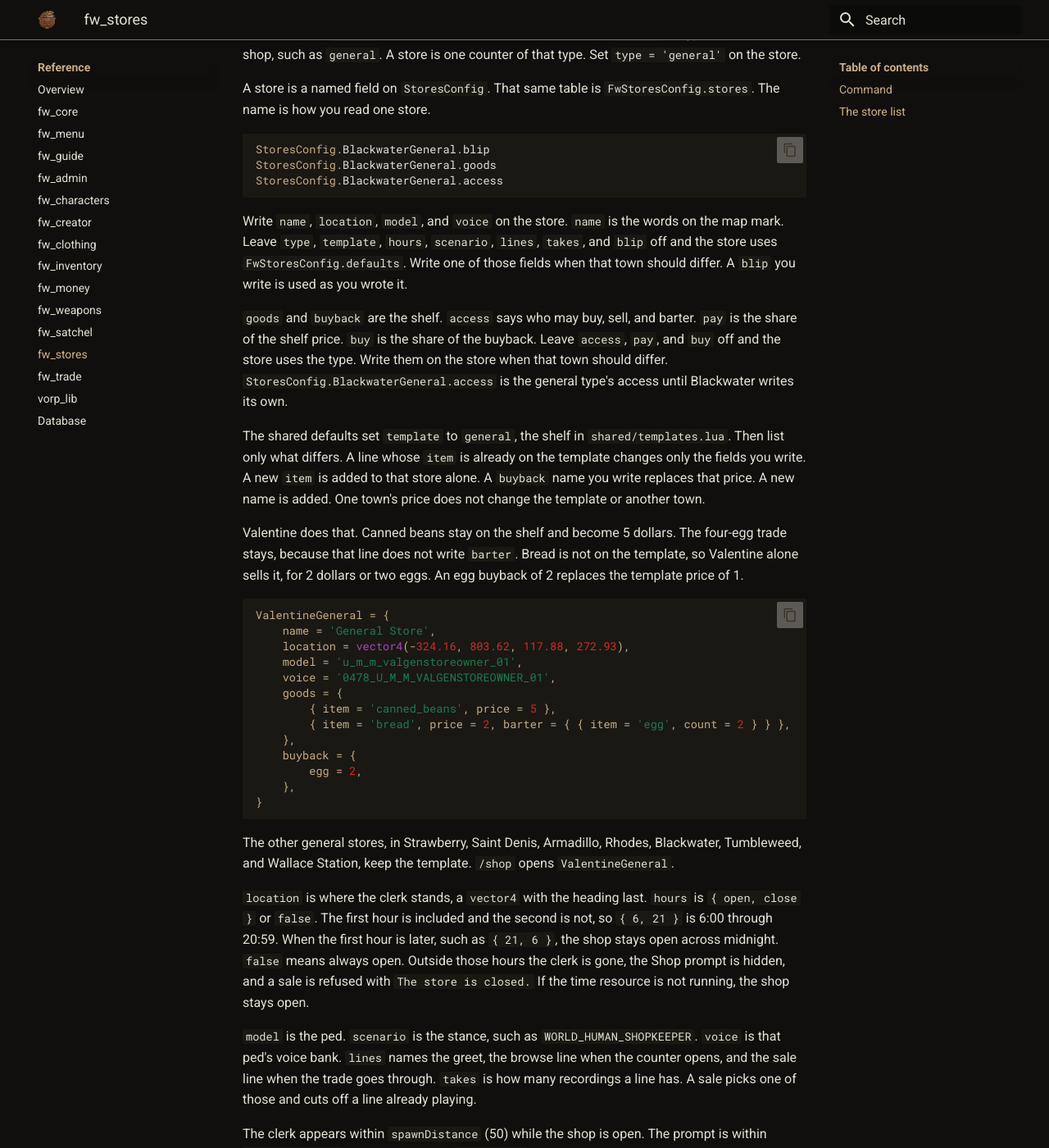
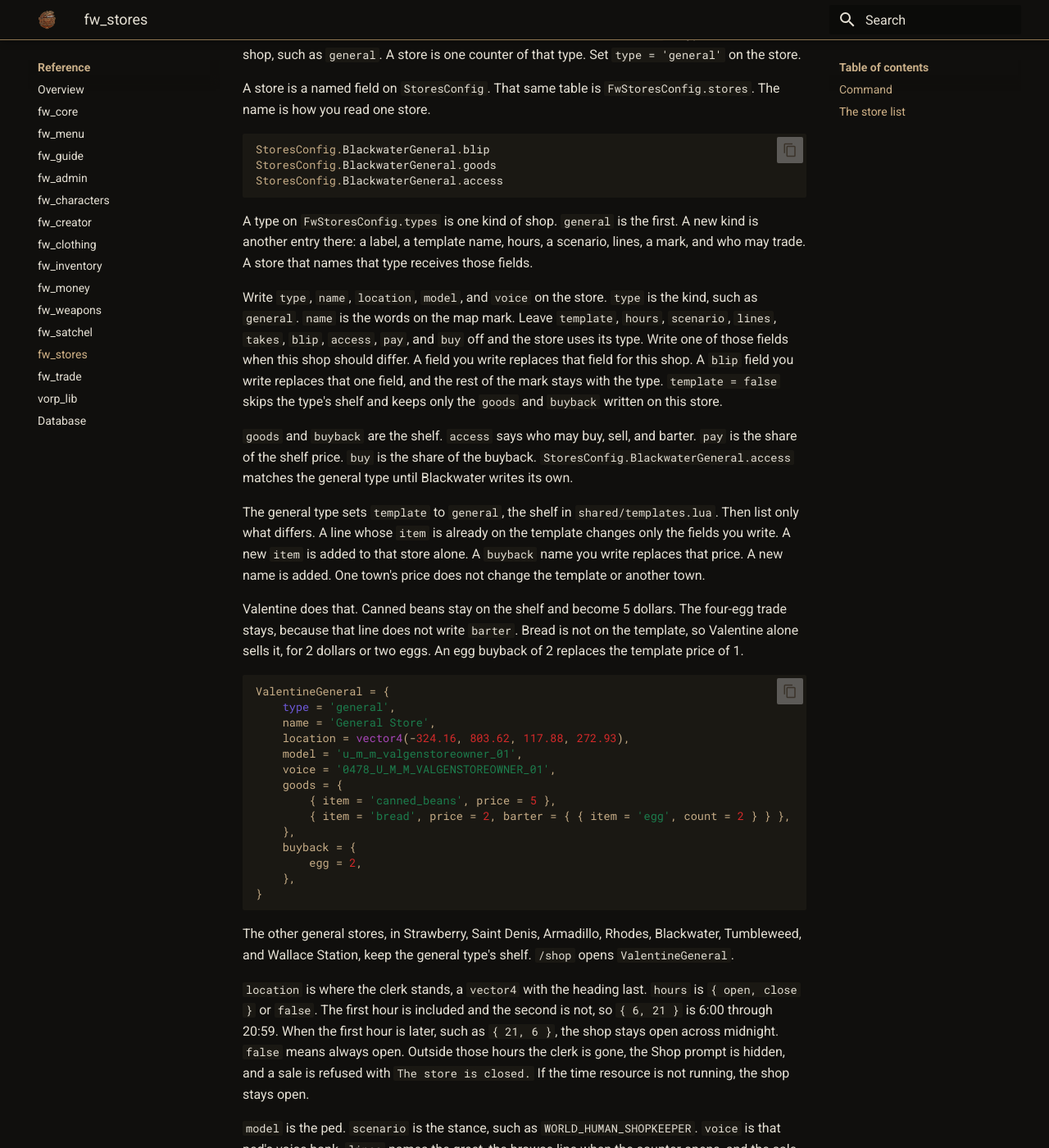
Before and after one commit to Benality/fw-framework-docs, an MkDocs documentation site: the page built from content/fw-stores.md, in a window 1280 px wide and 1400 px high, scrolled down 2334 px. Shown: the whole window at 82% size. Built offline with MkDocs 1.6.1 and Material for MkDocs 9.7.7, drawn with Linux system fonts in a browser that asks for light colours; some of the changed text lies outside the part shown.

Commit message:
Tell the reader a store names a type and can replace any of that type's fields.
Co-authored-by: Cursor <cursoragent@cursor.com>

````diff
--- a/content/fw-stores.md
+++ b/content/fw-stores.md
@@ -46,16 +46,19 @@ StoresConfig.BlackwaterGeneral.goods
 StoresConfig.BlackwaterGeneral.access
 ```
 
-Write `name`, `location`, `model`, and `voice` on the store. `name` is the words on the map mark. Leave `type`, `template`, `hours`, `scenario`, `lines`, `takes`, and `blip` off and the store uses `FwStoresConfig.defaults`. Write one of those fields when that town should differ. A `blip` you write is used as you wrote it.
+A type on `FwStoresConfig.types` is one kind of shop. `general` is the first. A new kind is another entry there: a label, a template name, hours, a scenario, lines, a mark, and who may trade. A store that names that type receives those fields.
 
-`goods` and `buyback` are the shelf. `access` says who may buy, sell, and barter. `pay` is the share of the shelf price. `buy` is the share of the buyback. Leave `access`, `pay`, and `buy` off and the store uses the type. Write them on the store when that town should differ. `StoresConfig.BlackwaterGeneral.access` is the general type's access until Blackwater writes its own.
+Write `type`, `name`, `location`, `model`, and `voice` on the store. `type` is the kind, such as `general`. `name` is the words on the map mark. Leave `template`, `hours`, `scenario`, `lines`, `takes`, `blip`, `access`, `pay`, and `buy` off and the store uses its type. Write one of those fields when this shop should differ. A field you write replaces that field for this shop. A `blip` field you write replaces that one field, and the rest of the mark stays with the type. `template = false` skips the type's shelf and keeps only the `goods` and `buyback` written on this store.
 
-The shared defaults set `template` to `general`, the shelf in `shared/templates.lua`. Then list only what differs. A line whose `item` is already on the template changes only the fields you write. A new `item` is added to that store alone. A `buyback` name you write replaces that price. A new name is added. One town's price does not change the template or another town.
+`goods` and `buyback` are the shelf. `access` says who may buy, sell, and barter. `pay` is the share of the shelf price. `buy` is the share of the buyback. `StoresConfig.BlackwaterGeneral.access` matches the general type until Blackwater writes its own.
+
+The general type sets `template` to `general`, the shelf in `shared/templates.lua`. Then list only what differs. A line whose `item` is already on the template changes only the fields you write. A new `item` is added to that store alone. A `buyback` name you write replaces that price. A new name is added. One town's price does not change the template or another town.
 
 Valentine does that. Canned beans stay on the shelf and become 5 dollars. The four-egg trade stays, because that line does not write `barter`. Bread is not on the template, so Valentine alone sells it, for 2 dollars or two eggs. An egg buyback of 2 replaces the template price of 1.
 
 ```lua
 ValentineGeneral = {
+    type = 'general',
     name = 'General Store',
     location = vector4(-324.16, 803.62, 117.88, 272.93),
     model = 'u_m_m_valgenstoreowner_01',
@@ -70,7 +73,7 @@ ValentineGeneral = {
 }
 ```
 
-The other general stores, in Strawberry, Saint Denis, Armadillo, Rhodes, Blackwater, Tumbleweed, and Wallace Station, keep the template. `/shop` opens `ValentineGeneral`.
+The other general stores, in Strawberry, Saint Denis, Armadillo, Rhodes, Blackwater, Tumbleweed, and Wallace Station, keep the general type's shelf. `/shop` opens `ValentineGeneral`.
 
 `location` is where the clerk stands, a `vector4` with the heading last. `hours` is `{ open, close }` or `false`. The first hour is included and the second is not, so `{ 6, 21 }` is 6:00 through 20:59. When the first hour is later, such as `{ 21, 6 }`, the shop stays open across midnight. `false` means always open. Outside those hours the clerk is gone, the Shop prompt is hidden, and a sale is refused with `The store is closed.` If the time resource is not running, the shop stays open.
 
@@ -78,7 +81,7 @@ The other general stores, in Strawberry, Saint Denis, Armadillo, Rhodes, Blackwa
 
 The clerk appears within `spawnDistance` (50) while the shop is open. The prompt is within `promptDistance` (2.5). Each store's `blip.range` decides when its mark is on the map. `blipRange` (120) is that distance when a store does not set its own.
 
-`blip` is that store's mark. Leave it off and the store uses the shared mark. The `name` on the store is the words on that mark. `style` is the blip style, such as `BLIP_STYLE_DEBUG_YELLOW`. `sprite` is the icon, such as `blip_ambient_npc`. `modifiers` is a list of blip modifiers, such as `BLIP_MODIFIER_MP_COLOR_6`. `color` is a color word, such as `yellow`, when you are not listing modifiers. `range` is how close the player must be, in metres, before the mark exists. The shared mark uses `150`. The mark stays until the player is 20 metres past that, then it leaves the map. Come back inside the range and it returns. Leave `range` off a mark you write yourself and the store uses `blipRange` (120).
+`blip` is that store's mark. Leave it off and the store uses its type's mark. The `name` on the store is the words on that mark. `style` is the blip style, such as `BLIP_STYLE_DEBUG_YELLOW`. `sprite` is the icon, such as `blip_ambient_npc`. `modifiers` is a list of blip modifiers, such as `BLIP_MODIFIER_MP_COLOR_6`. `color` is a color word, such as `yellow`, when you are not listing modifiers. `range` is how close the player must be, in metres, before the mark exists. The general type's mark uses `150`. The mark stays until the player is 20 metres past that, then it leaves the map. Come back inside the range and it returns. Leave `range` off a mark you write yourself and the store uses `blipRange` (120).
 
 `card` set to `false`, or left out, means the mark has no card. A table is the card that opens when the player hovers that mark. Selecting it keeps the card open. `type` has to be `map_card_mission`. `title` is the large line. `subtitle` is the smaller line. `description` is the body, and `~n~` starts a new line. `footer` is the region line after the player selects the mark. Hovering does not change that line. `txd` is the picture's texture dictionary, such as `map_card_val_generalstore`. `txn` is the texture name inside it. The store sample uses `image`.
 
````
